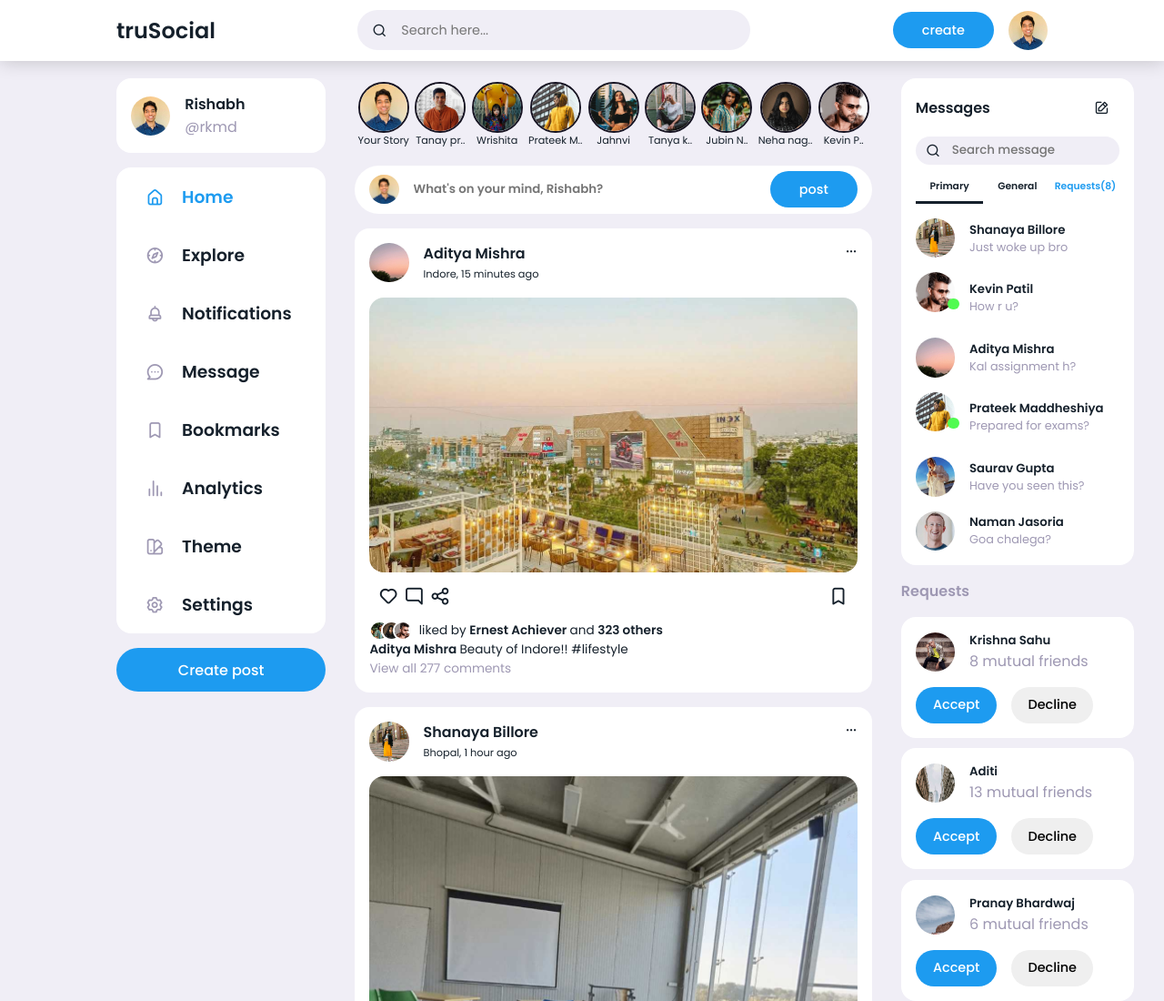
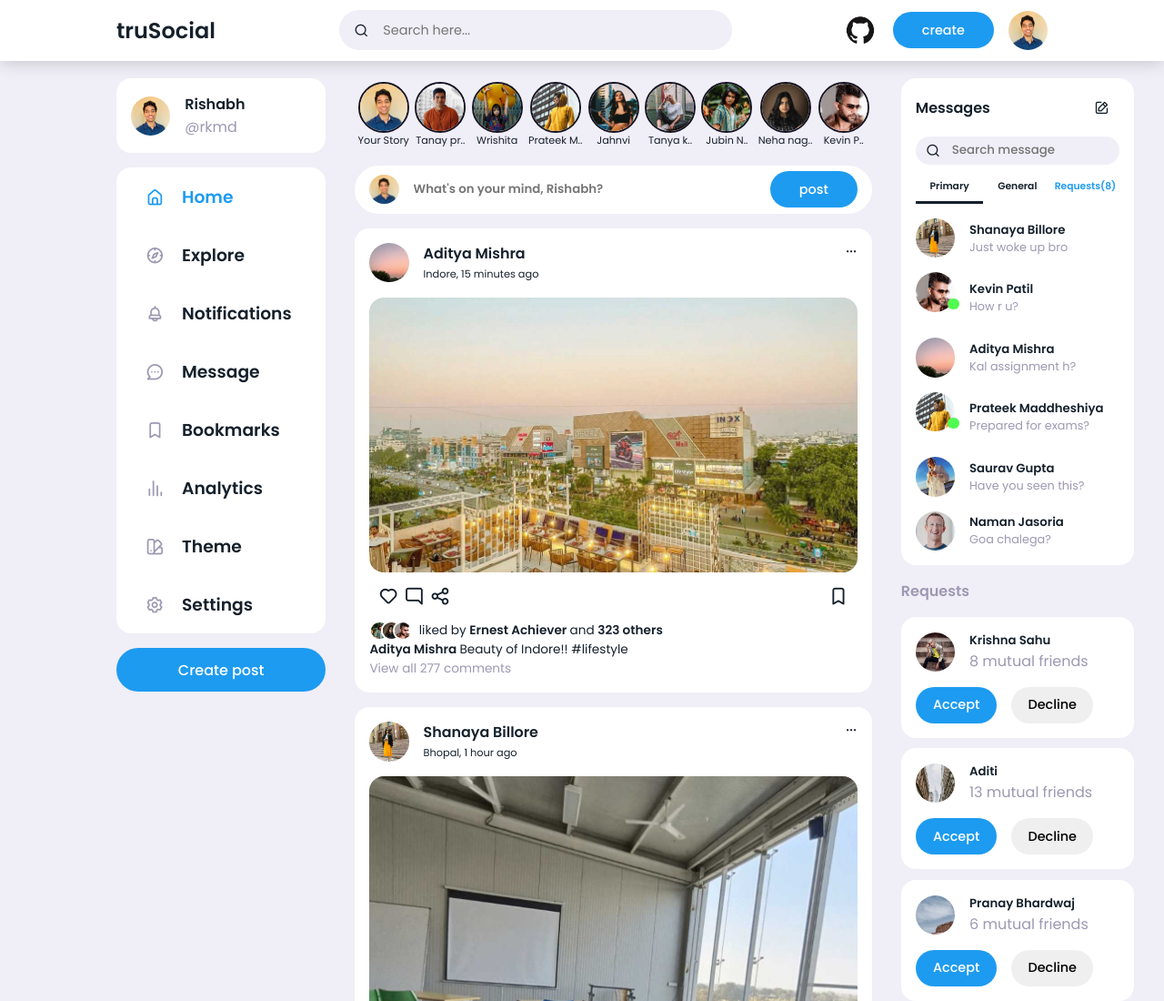
Before and after one commit to rishabhmdy1/truSocial, a plain HTML site: page index.html in a window 1280 px wide. Shown: the top 1100 px of the page at 91% size. Drawn offline with nearby package versions, Linux system fonts and the light colour scheme; no server answers.

Commit message:
feat - added github link

```diff
--- a/index.html
+++ b/index.html
@@ -27,6 +27,9 @@
             </div>
 
             <div class="menu">
+                <div class="nav-mobile-items github-icon">
+                    <a href="https://github.com/imrishab/"><img src="images/github-logo.png" alt=""></a>
+                </div>
                 <div class="nav-mobile-items notification-icon">
                     <i class="uil uil-bell"></i>
                 </div>
@@ -40,6 +43,9 @@
                 <input type="search" placeholder="Search here...">
             </div>
             <div class="right-section">
+                <div class="github-icon">
+                    <a href="https://github.com/imrishab/"><img src="images/github-logo.png" alt=""></a>
+                </div>
                 <label for="#" class="btn btn-primary">create</label>
                 <div class="profile-photo">
                     <img src="./images/d5.png" alt="profile-photo">
--- a/style.css
+++ b/style.css
@@ -65,6 +65,11 @@ body {
 nav .container .menu {
     display: none;
 
+}
+
+.github-icon img{
+    height: 1.7rem;
+white-space: nowrap;
 }
 
 .left-box .logo {
@@ -175,6 +180,9 @@ nav .right-section {
     display: flex;
     align-items: center;
     justify-content: space-between;
+}
+nav .right-section a img{
+    height: 40px;
 }
 
 nav label {
```
Also changed, not shown: images/github-logo.png (added).
